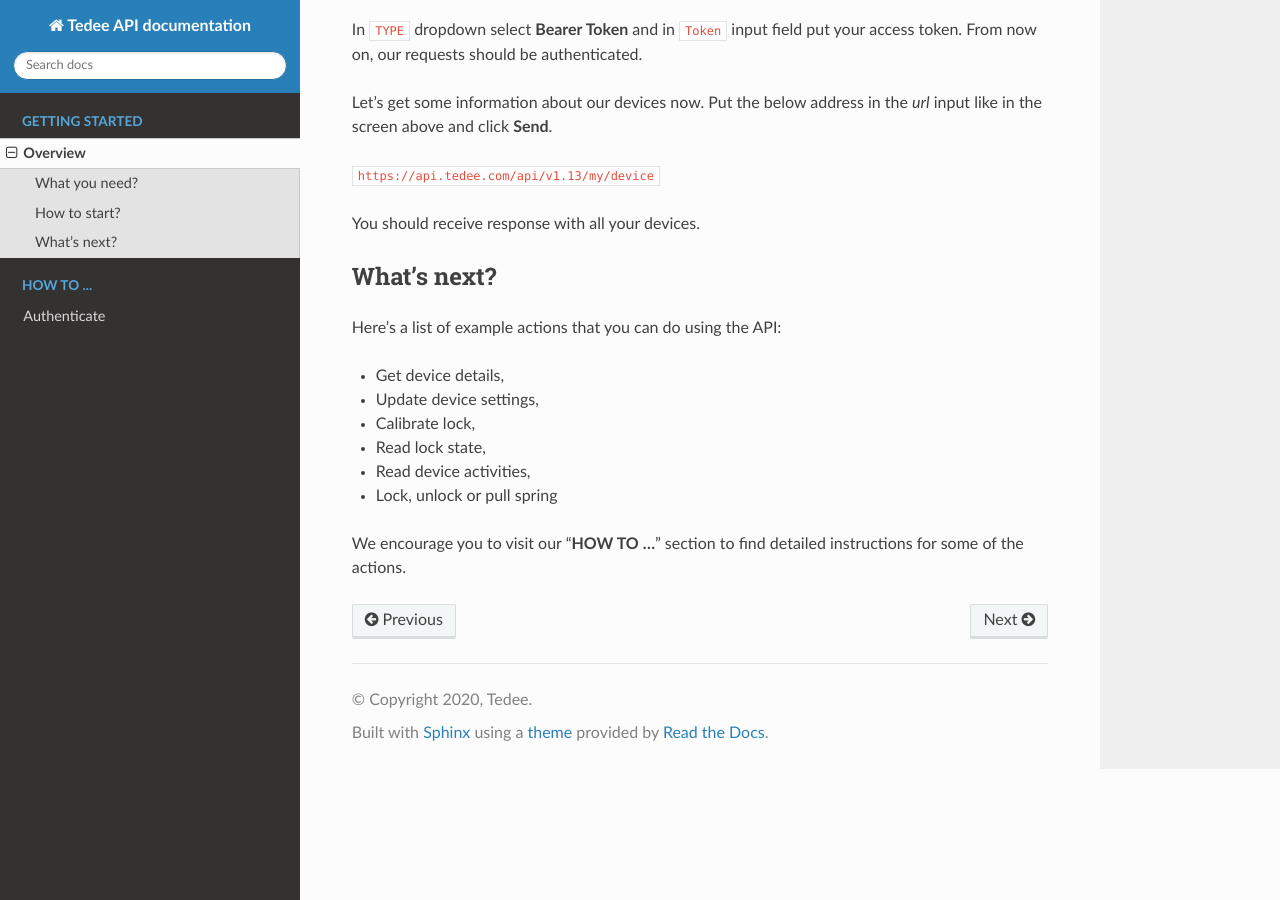
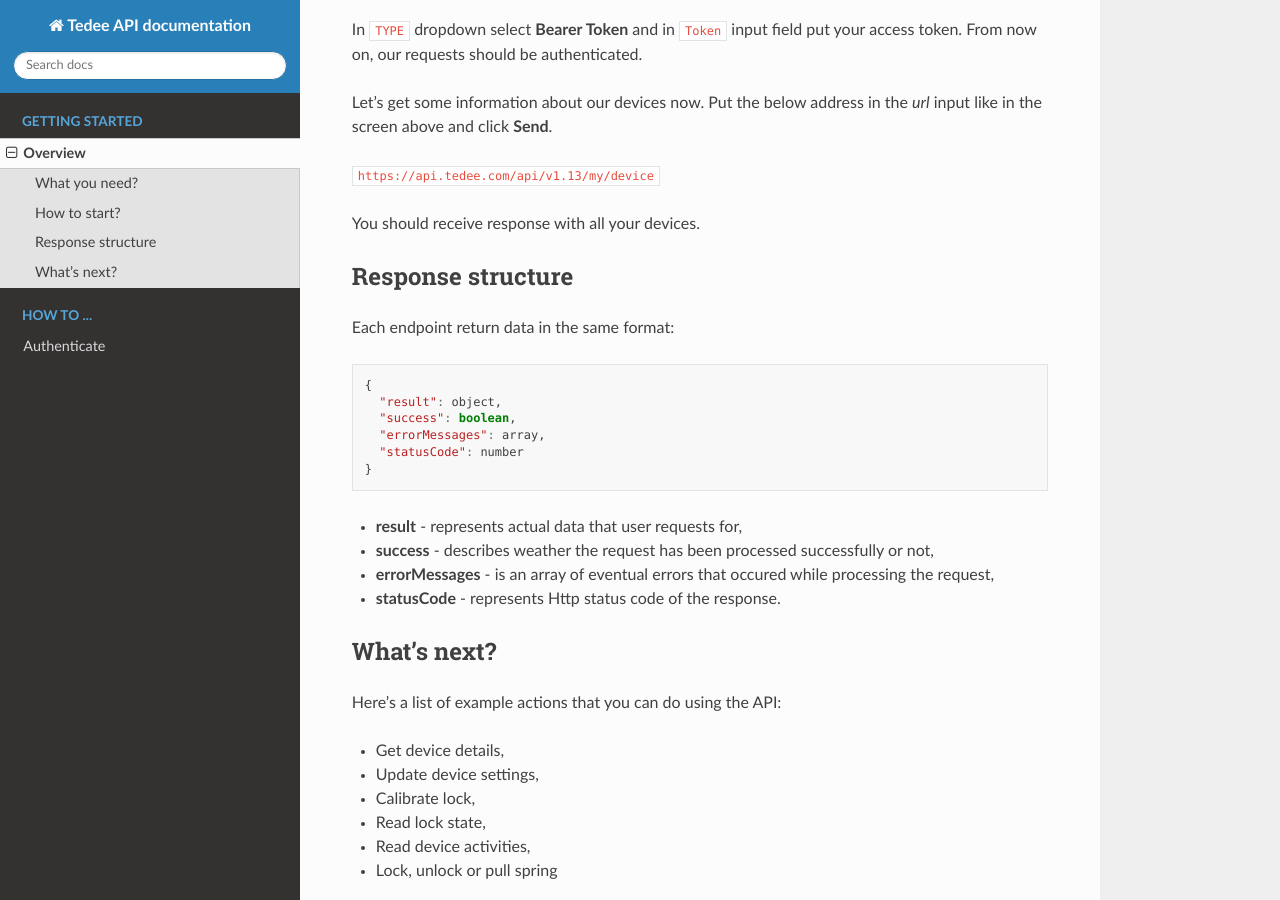
Before and after one commit to tedee-com/tedee-api-doc, a Sphinx documentation site: the page built from docs/source/overview.rst, in a window 1280 px wide and 900 px high, scrolled down 681 px. Built offline with Sphinx 7.4.7 and the Read the Docs theme 2.0.0, drawn with Linux system fonts in a browser that asks for light colours.

Commit message:
Add info about the response structure

```diff
--- a/docs/source/overview.rst
+++ b/docs/source/overview.rst
@@ -36,6 +36,25 @@ Put the below address in the `url` input like in the screen above and click **Se
 
 You should receive response with all your devices.
 
+Response structure
+------------------
+
+Each endpoint return data in the same format:
+
+.. code-block:: js
+
+  {
+    "result": object,
+    "success": boolean,
+    "errorMessages": array,
+    "statusCode": number
+  }
+
+* **result** - represents actual data that user requests for,
+* **success** - describes weather the request has been processed successfully or not,
+* **errorMessages** - is an array of eventual errors that occured while processing the request,
+* **statusCode** - represents Http status code of the response.
+
 What's next?
 ------------
 
```
